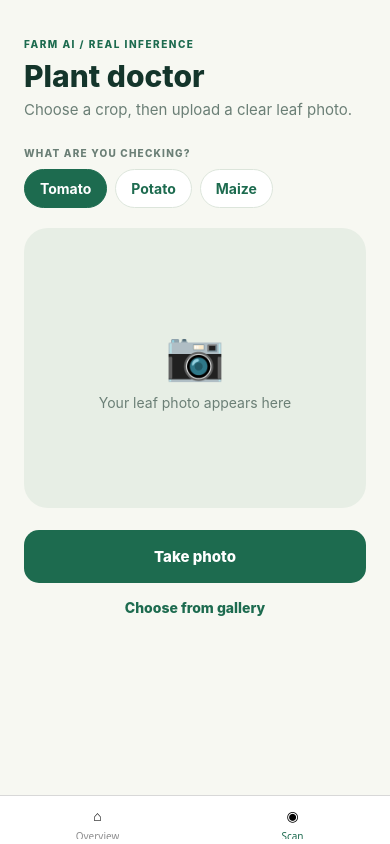
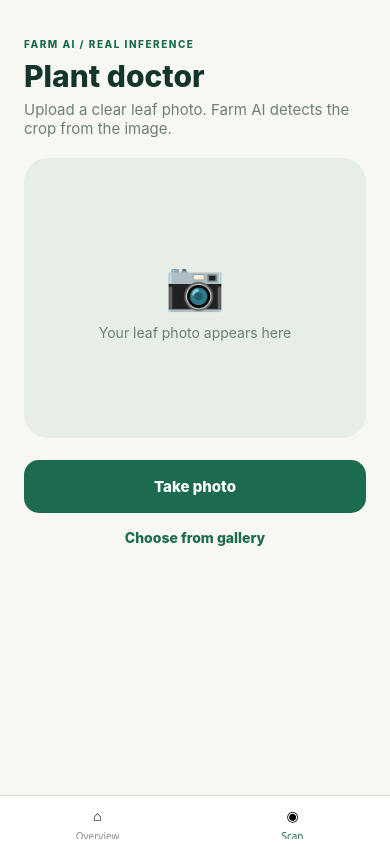
Before and after one commit to ansharyan007/Farm-AI, a React Native app: screen /Scan in a window 390 px wide. Built offline with nearby package versions, Linux system fonts and the light colour scheme.

Commit message:
Detect crop without manual crop selection

```diff
--- a/screens/RealScan.tsx
+++ b/screens/RealScan.tsx
@@ -3,11 +3,9 @@ import {Alert, Image, SafeAreaView, ScrollView, StyleSheet, Text, TouchableOpaci
 import {Asset, launchCamera, launchImageLibrary} from 'react-native-image-picker';
 
 const API_URL = 'http://10.0.2.2:8000';
-const CROPS = ['tomato', 'potato', 'maize'];
 const pretty = (value: string) => value.replace(/^(Tomato|Potato|Corn_\(maize\))___/, '').replaceAll('_', ' ').replace(/\s+/g, ' ').replace(/\b\w/g, x => x.toUpperCase());
 
 export default function RealScan() {
-  const [crop, setCrop] = useState('tomato');
   const [photo, setPhoto] = useState<Asset>();
   const [busy, setBusy] = useState(false);
   const [result, setResult] = useState<any>();
@@ -30,8 +28,7 @@ export default function RealScan() {
   async function choosePhoto() { const response = await launchImageLibrary({mediaType: 'photo', selectionLimit: 1, quality: 0.8}); if (!response.didCancel) predict(response.assets?.[0]); }
 
   return <SafeAreaView style={styles.safe}><ScrollView contentContainerStyle={styles.page} showsVerticalScrollIndicator={false}>
-    <Text style={styles.kicker}>FARM AI / REAL INFERENCE</Text><Text style={styles.title}>Plant doctor</Text><Text style={styles.subtitle}>Choose a crop, then upload a clear leaf photo.</Text>
-    <Text style={styles.label}>WHAT ARE YOU CHECKING?</Text><View style={styles.cropRow}>{CROPS.map(item => <TouchableOpacity key={item} onPress={() => {setCrop(item); setResult(undefined);}} style={[styles.crop, crop === item && styles.cropActive]}><Text style={[styles.cropText, crop === item && styles.cropTextActive]}>{item[0].toUpperCase() + item.slice(1)}</Text></TouchableOpacity>)}</View>
+    <Text style={styles.kicker}>FARM AI / REAL INFERENCE</Text><Text style={styles.title}>Plant doctor</Text><Text style={styles.subtitle}>Upload a clear leaf photo. Farm AI detects the crop from the image.</Text>
     <View style={styles.frame}>{photo?.uri ? <Image source={{uri: photo.uri}} resizeMode="cover" style={styles.photo}/> : <><Text style={styles.camera}>📷</Text><Text style={styles.hint}>Your leaf photo appears here</Text></>}</View>
     {busy && <Text style={styles.status}>Running the trained CNN…</Text>}
     {result && <View style={styles.result}><Text style={styles.resultLabel}>{result.uncertain ? 'NEEDS REVIEW' : 'MODEL RESULT'}</Text><Text style={styles.resultTitle}>{result.uncertain ? 'Uncertain prediction' : pretty(result.prediction)}</Text><Text style={styles.confidence}>{Math.round(result.confidence * 100)}% confidence</Text><Text style={styles.disclaimer}>{result.disclaimer}</Text></View>}
```
